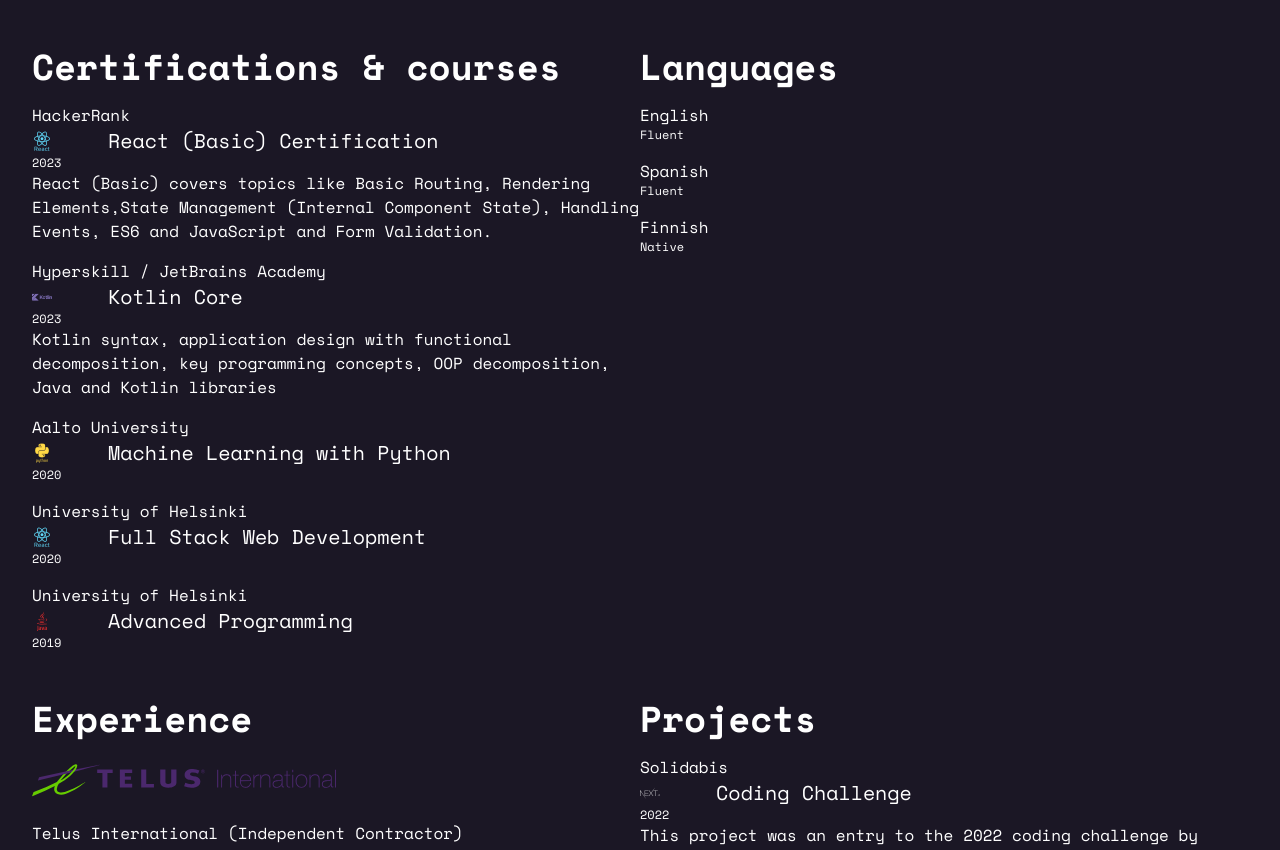
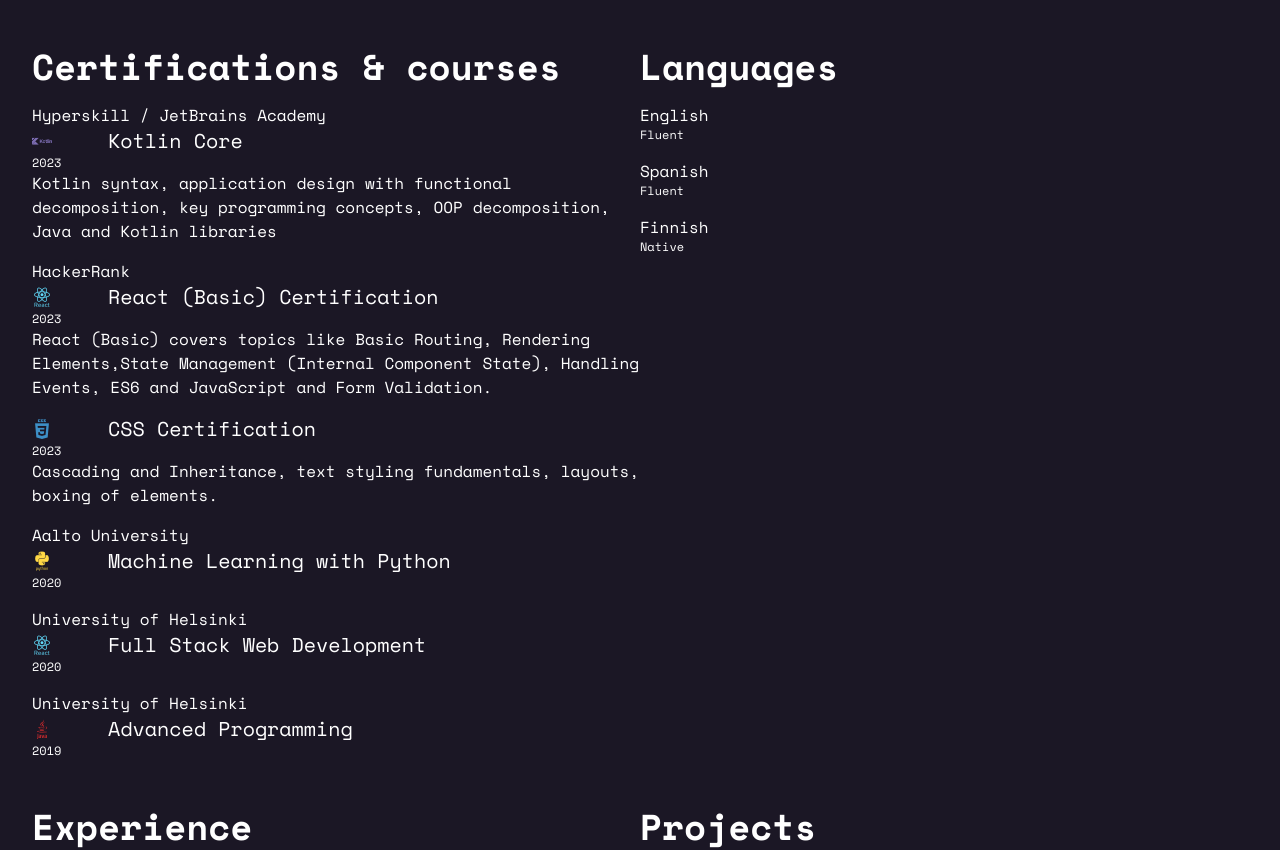
Before and after one commit to tjokinen/tjokinen.github.io, a Next.js app: page / in a window 1280 px wide. Shown: the part 845-1695 px from the top of the page. Built offline with nearby package versions, Linux system fonts and the light colour scheme.

Commit message:
added certification css

```diff
--- a/src/pages/index.js
+++ b/src/pages/index.js
@@ -67,8 +67,9 @@
           </div>
           <div className="grid gap-y-4 mt-12 col-span-1">
             <h2 className="font-bold text-4xl">Certifications & courses</h2>
+            <Card organization={"Hyperskill / JetBrains Academy"} iconClassName={"text-xl devicon-kotlin-plain-wordmark colored"} title={"Kotlin Core"} date={"2023"} description={"Kotlin syntax, application design with functional decomposition, key programming concepts, OOP decomposition, Java and Kotlin libraries"} />
             <Card organization={"HackerRank"} iconClassName={"text-xl devicon-react-original-wordmark colored"} title={"React (Basic) Certification"} date={"2023"} description={"React (Basic) covers topics like Basic Routing, Rendering Elements,State Management (Internal Component State), Handling Events, ES6 and JavaScript and Form Validation."} />
-            <Card organization={"Hyperskill / JetBrains Academy"} iconClassName={"text-xl devicon-kotlin-plain-wordmark colored"} title={"Kotlin Core"} date={"2023"} description={"Kotlin syntax, application design with functional decomposition, key programming concepts, OOP decomposition, Java and Kotlin libraries"} />
+            <Card organization={""} iconClassName={"text-xl devicon-css3-plain-wordmark colored"} title={"CSS Certification"} date={"2023"} description={"Cascading and Inheritance, text styling fundamentals, layouts, boxing of elements."} />
             <Card organization={"Aalto University"} iconClassName={"text-xl devicon-python-plain-wordmark colored"} title={"Machine Learning with Python"} date={"2020"} description={""} />
             <Card organization={"University of Helsinki"} iconClassName={"text-xl devicon-react-plain-wordmark colored"} title={"Full Stack Web Development"} date={"2020"} description={""} />
             <Card organization={"University of Helsinki"} iconClassName={"text-xl devicon-java-plain-wordmark colored"} title={"Advanced Programming"} date={"2019"} description={""} />
```
